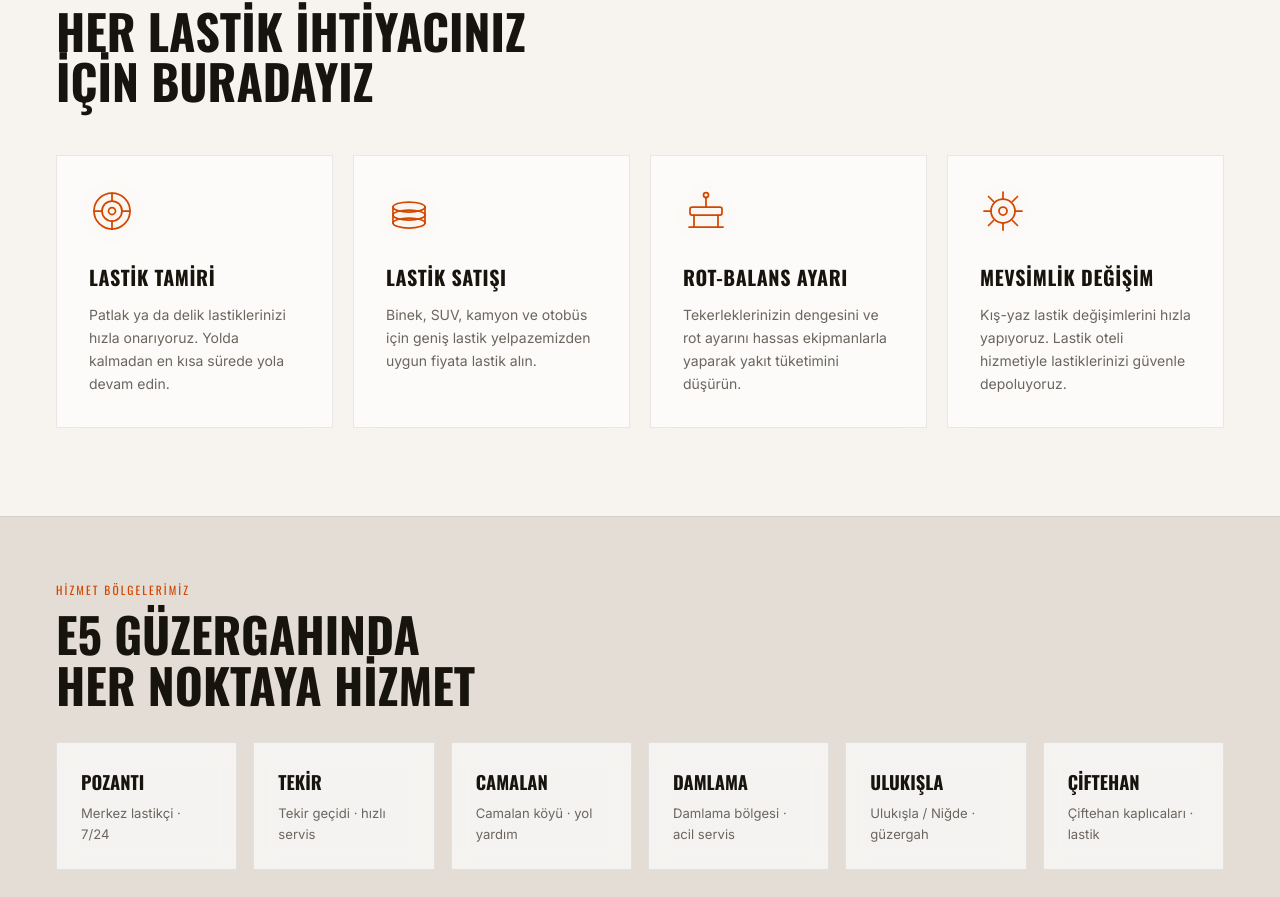
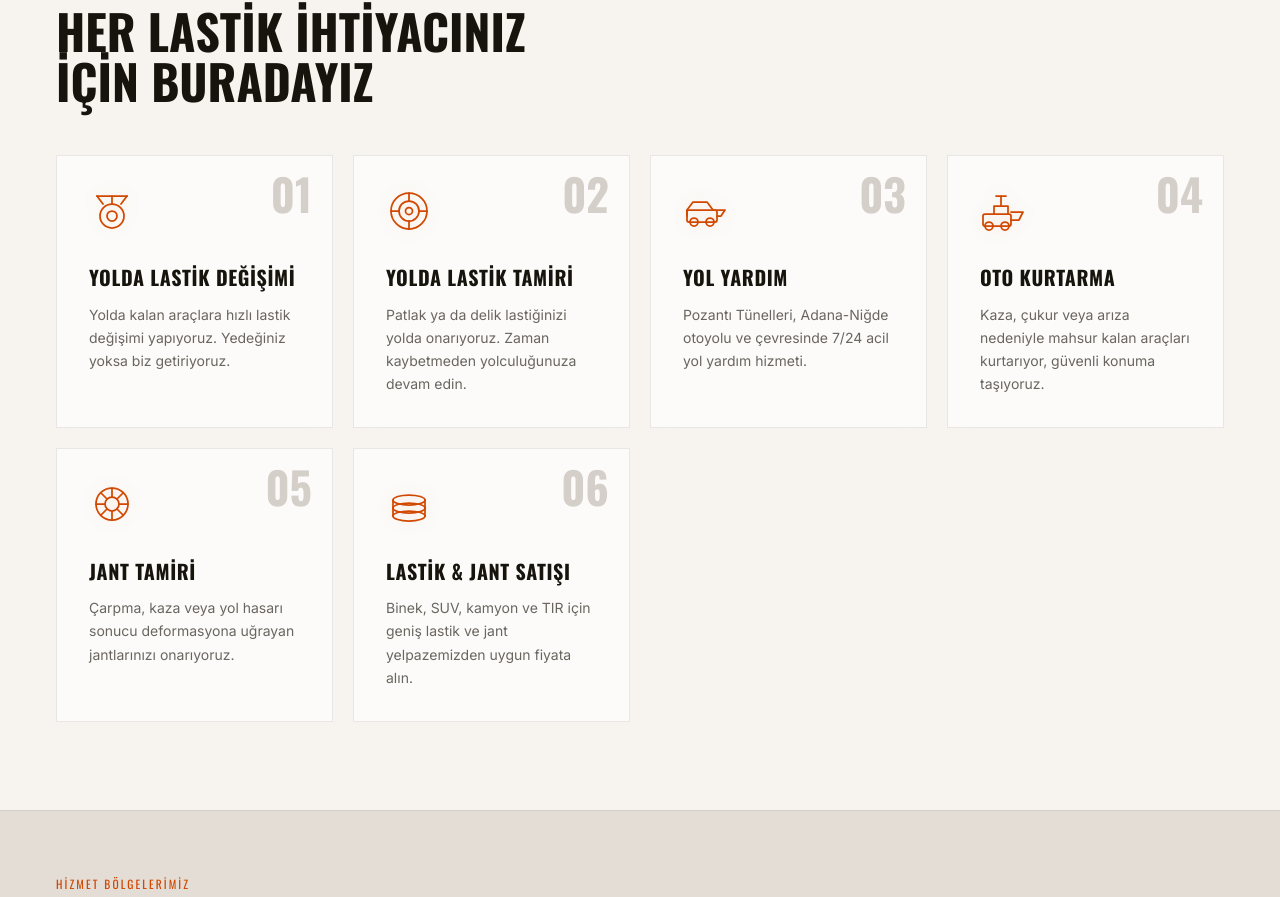
Before and after one commit to cigdemaltinel/pozantilastikci, a plain HTML site: page index.html in a window 1280 px wide. Shown: the part 1067-1964 px from the top of the page. Drawn offline with nearby package versions, Linux system fonts and the light colour scheme.

Commit message:
Hizmetler güncellendi: 6 hizmet kartı (01-06)
Yolda Lastik Değişimi, Yolda Lastik Tamiri, Yol Yardım,
Oto Kurtarma, Jant Tamiri, Lastik & Jant Satışı

Co-Authored-By: Claude Sonnet 4.6 <noreply@anthropic.com>

```diff
--- a/index.html
+++ b/index.html
@@ -312,6 +312,8 @@ nav.scrolled{box-shadow:0 2px 24px rgba(0,0,0,.5)}
 .svc-icon{width:46px;height:46px;margin-bottom:1.25rem;color:var(--a1);filter:drop-shadow(0 0 8px var(--glow-sm))}
 .svc-name{font-family:'Oswald',sans-serif;font-weight:700;font-size:1.25rem;text-transform:uppercase;letter-spacing:.03em;margin:0 0 .6rem}
 .svc-desc{font-size:.875rem;color:var(--muted);line-height:1.65;margin:0}
+.svc-num{position:absolute;top:1rem;right:1.25rem;font-family:'Oswald',sans-serif;font-weight:700;font-size:2.75rem;line-height:1;color:var(--border);transition:color .35s}
+.svc-card:hover .svc-num{color:rgba(255,85,0,.12)}
 
 /* ── LOCATION ── */
 .loc-section{background:var(--s1);border-bottom:1px solid var(--border)}
@@ -562,48 +564,81 @@ footer{background:var(--s1)}
   <div class="svc-inner">
     <p class="section-eye">Hizmetlerimiz</p>
     <h2 class="section-h2">Her Lastik İhtiyacınız<br>İçin Buradayız</h2>
-    <div class="svc-grid">
+    <div class="svc-grid" style="grid-template-columns:repeat(auto-fit,minmax(260px,1fr))">
+
       <div class="svc-card fade-up">
+        <span class="svc-num">01</span>
+        <svg class="svc-icon" viewBox="0 0 46 46" fill="none" stroke="currentColor" stroke-width="1.75" stroke-linecap="round" stroke-linejoin="round">
+          <circle cx="23" cy="28" r="12"/><circle cx="23" cy="28" r="5"/>
+          <path d="M14 16 L8 8"/><path d="M32 16 L38 8"/>
+          <line x1="8" y1="8" x2="38" y2="8"/><line x1="23" y1="8" x2="23" y2="16"/>
+        </svg>
+        <h3 class="svc-name">Yolda Lastik Değişimi</h3>
+        <p class="svc-desc">Yolda kalan araçlara hızlı lastik değişimi yapıyoruz. Yedeğiniz yoksa biz getiriyoruz.</p>
+      </div>
+
+      <div class="svc-card fade-up" style="transition-delay:.06s">
+        <span class="svc-num">02</span>
         <svg class="svc-icon" viewBox="0 0 46 46" fill="none" stroke="currentColor" stroke-width="1.75" stroke-linecap="round" stroke-linejoin="round">
           <circle cx="23" cy="23" r="18"/><circle cx="23" cy="23" r="10"/><circle cx="23" cy="23" r="3.5"/>
           <line x1="23" y1="5" x2="23" y2="13"/><line x1="23" y1="33" x2="23" y2="41"/>
           <line x1="5" y1="23" x2="13" y2="23"/><line x1="33" y1="23" x2="41" y2="23"/>
         </svg>
-        <h3 class="svc-name">Lastik Tamiri</h3>
-        <p class="svc-desc">Patlak ya da delik lastiklerinizi hızla onarıyoruz. Yolda kalmadan en kısa sürede yola devam edin.</p>
+        <h3 class="svc-name">Yolda Lastik Tamiri</h3>
+        <p class="svc-desc">Patlak ya da delik lastiğinizi yolda onarıyoruz. Zaman kaybetmeden yolculuğunuza devam edin.</p>
       </div>
-      <div class="svc-card fade-up" style="transition-delay:.07s">
+
+      <div class="svc-card fade-up" style="transition-delay:.12s">
+        <span class="svc-num">03</span>
+        <svg class="svc-icon" viewBox="0 0 46 46" fill="none" stroke="currentColor" stroke-width="1.75" stroke-linecap="round" stroke-linejoin="round">
+          <rect x="4" y="22" width="30" height="12" rx="2"/>
+          <circle cx="11" cy="34" r="4"/><circle cx="27" cy="34" r="4"/>
+          <path d="M34 28 h4 l4 -6 h-10"/><line x1="4" y1="28" x2="4" y2="22"/>
+          <path d="M4 22 L10 14 h14 l6 8"/>
+        </svg>
+        <h3 class="svc-name">Yol Yardım</h3>
+        <p class="svc-desc">Pozantı Tünelleri, Adana-Niğde otoyolu ve çevresinde 7/24 acil yol yardım hizmeti.</p>
+      </div>
+
+      <div class="svc-card fade-up" style="transition-delay:.18s">
+        <span class="svc-num">04</span>
+        <svg class="svc-icon" viewBox="0 0 46 46" fill="none" stroke="currentColor" stroke-width="1.75" stroke-linecap="round" stroke-linejoin="round">
+          <rect x="3" y="26" width="28" height="12" rx="2"/>
+          <circle cx="9" cy="38" r="4"/><circle cx="25" cy="38" r="4"/>
+          <path d="M31 32 h8 l4 -8 h-12"/>
+          <path d="M14 26 L14 18 L28 18 L28 26"/>
+          <line x1="21" y1="18" x2="21" y2="8"/><line x1="16" y1="8" x2="26" y2="8"/>
+        </svg>
+        <h3 class="svc-name">Oto Kurtarma</h3>
+        <p class="svc-desc">Kaza, çukur veya arıza nedeniyle mahsur kalan araçları kurtarıyor, güvenli konuma taşıyoruz.</p>
+      </div>
+
+      <div class="svc-card fade-up" style="transition-delay:.24s">
+        <span class="svc-num">05</span>
+        <svg class="svc-icon" viewBox="0 0 46 46" fill="none" stroke="currentColor" stroke-width="1.75" stroke-linecap="round" stroke-linejoin="round">
+          <circle cx="23" cy="23" r="16"/>
+          <circle cx="23" cy="23" r="7"/>
+          <line x1="23" y1="7" x2="23" y2="16"/><line x1="23" y1="30" x2="23" y2="39"/>
+          <line x1="7" y1="23" x2="16" y2="23"/><line x1="30" y1="23" x2="39" y2="23"/>
+          <path d="M12 12 L18 18"/><path d="M28 28 L34 34"/>
+          <path d="M34 12 L28 18"/><path d="M12 34 L18 28"/>
+        </svg>
+        <h3 class="svc-name">Jant Tamiri</h3>
+        <p class="svc-desc">Çarpma, kaza veya yol hasarı sonucu deformasyona uğrayan jantlarınızı onarıyoruz.</p>
+      </div>
+
+      <div class="svc-card fade-up" style="transition-delay:.30s">
+        <span class="svc-num">06</span>
         <svg class="svc-icon" viewBox="0 0 46 46" fill="none" stroke="currentColor" stroke-width="1.75" stroke-linecap="round" stroke-linejoin="round">
           <ellipse cx="23" cy="35" rx="16" ry="5"/><ellipse cx="23" cy="27" rx="16" ry="5"/>
           <line x1="7" y1="27" x2="7" y2="35"/><line x1="39" y1="27" x2="39" y2="35"/>
           <ellipse cx="23" cy="19" rx="16" ry="5"/>
           <line x1="7" y1="19" x2="7" y2="27"/><line x1="39" y1="19" x2="39" y2="27"/>
         </svg>
-        <h3 class="svc-name">Lastik Satışı</h3>
-        <p class="svc-desc">Binek, SUV, kamyon ve otobüs için geniş lastik yelpazemizden uygun fiyata lastik alın.</p>
+        <h3 class="svc-name">Lastik &amp; Jant Satışı</h3>
+        <p class="svc-desc">Binek, SUV, kamyon ve TIR için geniş lastik ve jant yelpazemizden uygun fiyata alın.</p>
       </div>
-      <div class="svc-card fade-up" style="transition-delay:.14s">
-        <svg class="svc-icon" viewBox="0 0 46 46" fill="none" stroke="currentColor" stroke-width="1.75" stroke-linecap="round" stroke-linejoin="round">
-          <rect x="7" y="19" width="32" height="8" rx="2"/>
-          <line x1="23" y1="9" x2="23" y2="19"/><circle cx="23" cy="7" r="2.5"/>
-          <line x1="11" y1="27" x2="11" y2="39"/><line x1="35" y1="27" x2="35" y2="39"/>
-          <line x1="6" y1="39" x2="40" y2="39"/>
-        </svg>
-        <h3 class="svc-name">Rot-Balans Ayarı</h3>
-        <p class="svc-desc">Tekerleklerinizin dengesini ve rot ayarını hassas ekipmanlarla yaparak yakıt tüketimini düşürün.</p>
-      </div>
-      <div class="svc-card fade-up" style="transition-delay:.21s">
-        <svg class="svc-icon" viewBox="0 0 46 46" fill="none" stroke="currentColor" stroke-width="1.75" stroke-linecap="round" stroke-linejoin="round">
-          <circle cx="23" cy="23" r="12"/>
-          <line x1="23" y1="4" x2="23" y2="11"/><line x1="23" y1="35" x2="23" y2="42"/>
-          <line x1="4" y1="23" x2="11" y2="23"/><line x1="35" y1="23" x2="42" y2="23"/>
-          <line x1="8.5" y1="8.5" x2="13.5" y2="13.5"/><line x1="32.5" y1="32.5" x2="37.5" y2="37.5"/>
-          <line x1="37.5" y1="8.5" x2="32.5" y2="13.5"/><line x1="13.5" y1="32.5" x2="8.5" y2="37.5"/>
-          <circle cx="23" cy="23" r="4"/>
-        </svg>
-        <h3 class="svc-name">Mevsimlik Değişim</h3>
-        <p class="svc-desc">Kış-yaz lastik değişimlerini hızla yapıyoruz. Lastik oteli hizmetiyle lastiklerinizi güvenle depoluyoruz.</p>
-      </div>
+
     </div>
   </div>
 </section>
```
